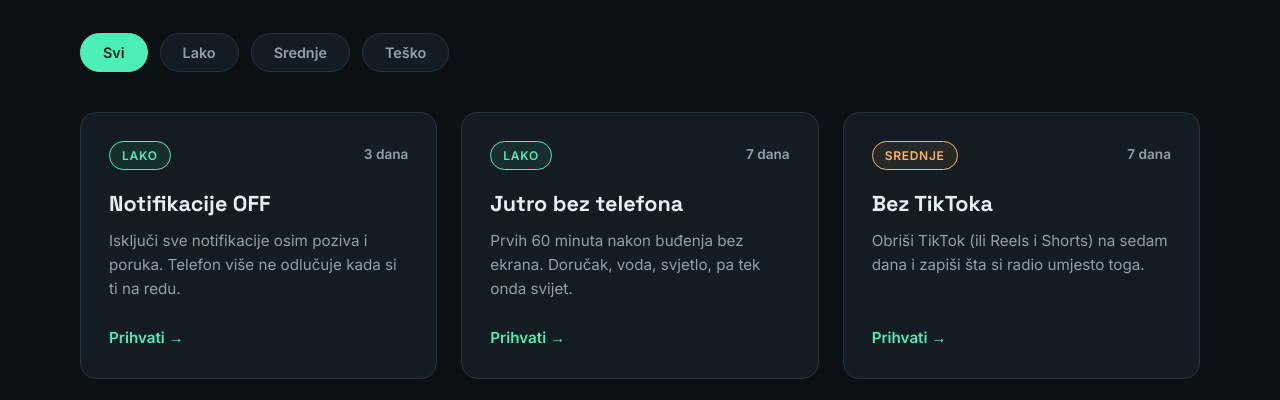
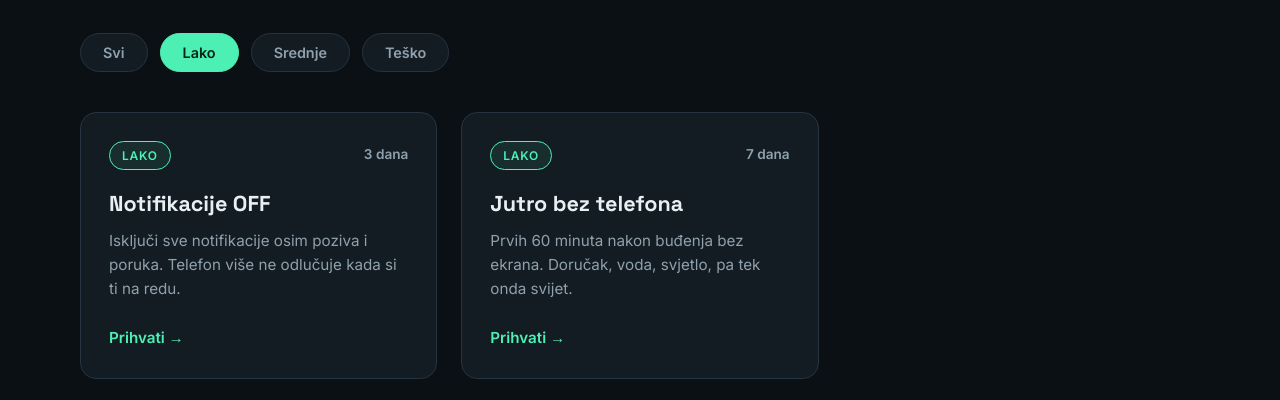
Before and after one commit to consoleSudo/1.-Digital-detox-klub, a plain HTML site: page izazovi.html in a window 1280 px wide. Both pictures are taken after a click on the button "Lako". Shown: the part 334-734 px from the top of the page. Drawn offline with Linux system fonts and the light colour scheme.

Commit message:
Dodao filtriranje izazova po težini u JavaScriptu

```diff
--- a/izazovi.html
+++ b/izazovi.html
@@ -114,5 +114,6 @@
   </footer>
 
   <script src="js/nav.js"></script>
+  <script src="js/izazovi.js"></script>
 </body>
 </html>
--- /dev/null
+++ b/js/izazovi.js
@@ -0,0 +1,27 @@
+const filterButtons = document.querySelectorAll('.filter');
+const cards = document.querySelectorAll('.card');
+
+if (filterButtons.length && cards.length) {
+  filterButtons.forEach((btn) => {
+    btn.addEventListener('click', () => {
+      const filter = btn.dataset.filter;
+
+      // Ažuriranje active klase i aria-pressed atributa na dugmadi
+      filterButtons.forEach((b) => {
+        const isActive = b === btn;
+        b.classList.toggle('active', isActive);
+        b.setAttribute('aria-pressed', String(isActive));
+      });
+
+      // Filtriranje kartica: "svi" prikazuje sve, ostalo odgovarajući nivo težine
+      cards.forEach((card) => {
+        const tezina = card.dataset.tezina;
+        if (filter === 'svi' || tezina === filter) {
+          card.removeAttribute('hidden');
+        } else {
+          card.setAttribute('hidden', '');
+        }
+      });
+    });
+  });
+}
```
